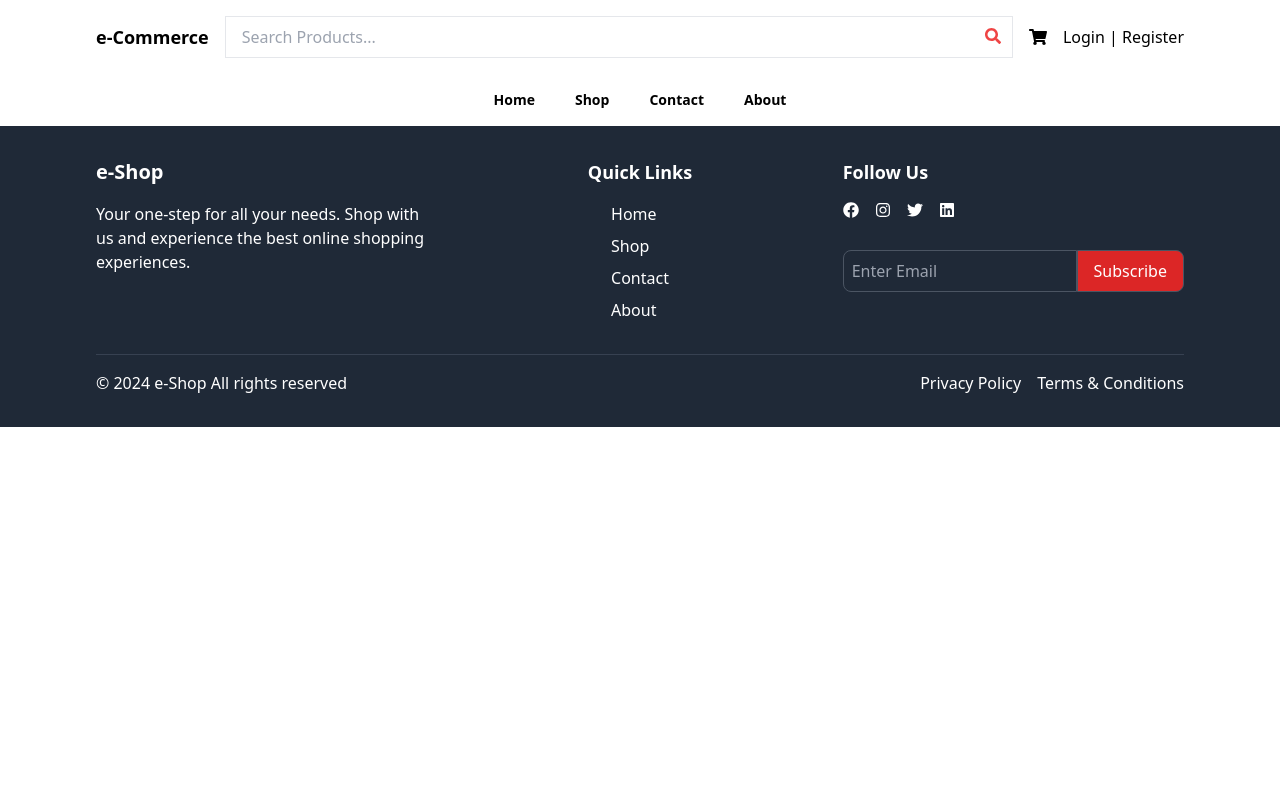
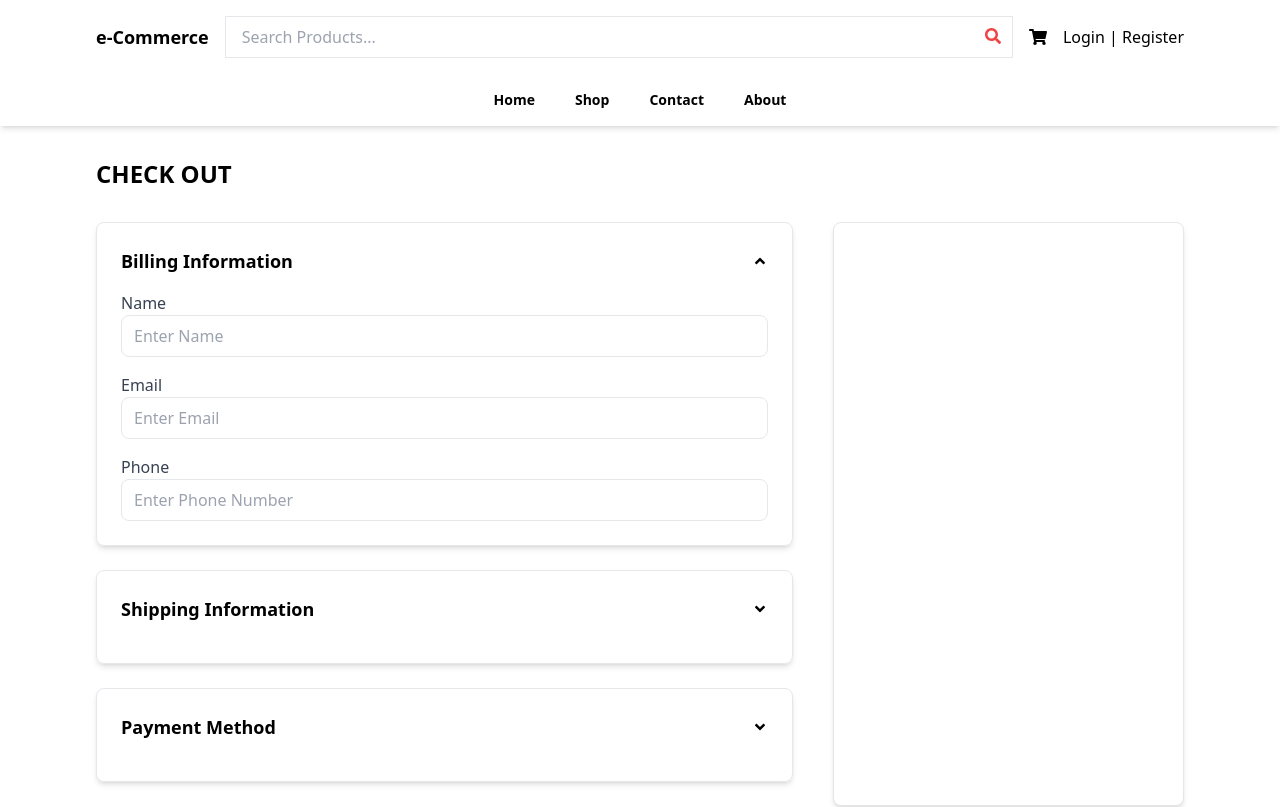
Before and after one commit to singhvijay031/e-commerce-frontend, a React (Vite) app: page /checkout in a window 1280 px wide. Shown: the top 807 px of the page. Built offline with nearby package versions, Linux system fonts and the light colour scheme.

Commit message:
added checkout functionality

```diff
--- a/src/App.jsx
+++ b/src/App.jsx
@@ -4,6 +4,7 @@ import Footer from "./components/Footer";
 import Home from "./pages/Home";
 import Shop from "./pages/Shop";
 import Cart from "./pages/Cart";
+import CheckOut from "./pages/CheckOut";
 
 function App() {
   return (
@@ -13,6 +14,7 @@ function App() {
         <Route path="/" element={<Home />}></Route>
         <Route path="/shop" element={<Shop />}></Route>
         <Route path="/cart" element={<Cart />}></Route>
+        <Route path="/checkout" element={<CheckOut />}></Route>
       </Routes>
       <Footer />
     </BrowserRouter>
--- a/src/pages/Cart.jsx
+++ b/src/pages/Cart.jsx
@@ -9,12 +9,14 @@ import {
   increaseQuantity,
   removeFromCart,
 } from "../redux/CartSlice";
+import { useNavigate } from "react-router-dom";
 
 const Cart = () => {
   const cart = useSelector((state) => state.cart);
   const [address, setAddress] = useState("kathmandu-32");
   const [isModelOpen, setIsModelOpen] = useState(false);
   const dispatch = useDispatch();
+  const navigate = useNavigate();
 
   return (
     <div className="container mx-auto py-8 min-h-96 px-4 md:px-16 lg:px-24">
@@ -104,7 +106,10 @@ const Cart = () => {
                 <span>Total Price:</span>
                 <span>Rs. {cart.totalPrice.toFixed(2)}</span>
               </div>
-              <button className="w-full bg-red-600 text-white py-2 hover:bg-red-800">
+              <button
+                className="w-full bg-red-600 text-white py-2 hover:bg-red-800"
+                onClick={() => navigate("/checkout")}
+              >
                 Proceed To Checkout
               </button>
             </div>
--- /dev/null
+++ b/src/pages/CheckOut.jsx
@@ -0,0 +1,183 @@
+import { useState } from "react";
+import { FaAngleDown, FaAngleUp } from "react-icons/fa";
+
+const CheckOut = () => {
+  const [billingToggle, setBillingToggle] = useState(true);
+  const [shippingToggle, setShippingToggle] = useState(false);
+  const [paymentToggle, setPaymentToggle] = useState(false);
+  const [paymentMethod, setPaymentMethod] = useState("card");
+
+  return (
+    <div className="container mx-auto py-8 min-h-96 px-4 md:px-16 lg:px-24">
+      <h3 className="text-2xl font-semibold mb-4">CHECK OUT</h3>
+      <div className="flex flex-col md:flex-row justify-between mt-8">
+        <div className="md:w-2/3">
+          <div className="border p-6 mb-6 rounded-lg shadow-md">
+            <div
+              className="flex items-center justify-between mb-4 cursor-pointer"
+              onClick={() => setBillingToggle(!billingToggle)}
+            >
+              <h3 className="text-lg font-semibold">Billing Information</h3>
+              {billingToggle ? <FaAngleUp /> : <FaAngleDown />}
+            </div>
+            <div className={`space-y-4 ${billingToggle ? "" : "hidden"}`}>
+              <div>
+                <label className="block text-gray-700">Name</label>
+                <input
+                  type="text"
+                  name="name"
+                  placeholder="Enter Name"
+                  className="w-full px-3 py-2 border rounded-lg"
+                />
+              </div>
+              <div>
+                <label className="block text-gray-700">Email</label>
+                <input
+                  type="email"
+                  name="email"
+                  placeholder="Enter Email"
+                  className="w-full px-3 py-2 border rounded-lg"
+                />
+              </div>
+              <div>
+                <label className="block text-gray-700">Phone</label>
+                <input
+                  type="text"
+                  name="phone"
+                  placeholder="Enter Phone Number"
+                  className="w-full px-3 py-2 border rounded-lg"
+                />
+              </div>
+            </div>
+          </div>
+
+          <div className="border p-6 mb-6 rounded-lg shadow-md">
+            <div
+              className="flex items-center justify-between mb-4 cursor-pointer"
+              onClick={() => setShippingToggle(!shippingToggle)}
+            >
+              <h3 className="text-lg font-semibold">Shipping Information</h3>
+              {shippingToggle ? <FaAngleUp /> : <FaAngleDown />}
+            </div>
+            <div className={`space-y-4 ${shippingToggle ? "" : "hidden"}`}>
+              <div>
+                <label className="block text-gray-700">Address</label>
+                <input
+                  type="text"
+                  name="address"
+                  placeholder="Enter Address"
+                  className="w-full px-3 py-2 border rounded-lg"
+                />
+              </div>
+              <div>
+                <label className="block text-gray-700">City</label>
+                <input
+                  type="text"
+                  name="city"
+                  placeholder="Enter City Name"
+                  className="w-full px-3 py-2 border rounded-lg"
+                />
+              </div>
+              <div>
+                <label className="block text-gray-700">Zip Code</label>
+                <input
+                  type="text"
+                  name="zip"
+                  placeholder="Enter Zip Code"
+                  className="w-full px-3 py-2 border rounded-lg"
+                />
+              </div>
+            </div>
+          </div>
+
+          <div className="border p-6 mb-6 rounded-lg shadow-md">
+            <div
+              className="flex items-center justify-between mb-4 cursor-pointer"
+              onClick={() => setPaymentToggle(!paymentToggle)}
+            >
+              <h3 className="text-lg font-semibold">Payment Method</h3>
+              {paymentToggle ? <FaAngleUp /> : <FaAngleDown />}
+            </div>
+            <div className={`space-y-4 ${paymentToggle ? "" : "hidden"}`}>
+              <div className="flex items-center">
+                <input
+                  type="radio"
+                  id="card"
+                  name="paymentMethod"
+                  value="card"
+                  checked={paymentMethod === "card"}
+                  onChange={() => setPaymentMethod("card")}
+                  className="mr-2"
+                />
+                <label htmlFor="card" className="text-gray-700">
+                  Credit/Debit Card
+                </label>
+              </div>
+              <div className="flex items-center">
+                <input
+                  type="radio"
+                  id="cod"
+                  name="paymentMethod"
+                  value="cod"
+                  checked={paymentMethod === "cod"}
+                  onChange={() => setPaymentMethod("cod")}
+                  className="mr-2"
+                />
+                <label htmlFor="cod" className="text-gray-700">
+                  Cash On Delivery
+                </label>
+              </div>
+
+              {paymentMethod === "card" && (
+                <>
+                  <div>
+                    <label className="block text-gray-700">Card Number</label>
+                    <input
+                      type="text"
+                      name="cardNumber"
+                      placeholder="Enter Card Number"
+                      className="w-full px-3 py-2 border rounded-lg"
+                    />
+                  </div>
+                  <div>
+                    <label className="block text-gray-700">
+                      Expiration Date
+                    </label>
+                    <input
+                      type="text"
+                      name="expirationDate"
+                      placeholder="MM/YY"
+                      className="w-full px-3 py-2 border rounded-lg"
+                    />
+                  </div>
+                  <div>
+                    <label className="block text-gray-700">CVV</label>
+                    <input
+                      type="text"
+                      name="cvv"
+                      placeholder="Enter CVV"
+                      className="w-full px-3 py-2 border rounded-lg"
+                    />
+                  </div>
+                  <div>
+                    <label className="block text-gray-700">Name on Card</label>
+                    <input
+                      type="text"
+                      name="cardName"
+                      placeholder="Enter Name on Card"
+                      className="w-full px-3 py-2 border rounded-lg"
+                    />
+                  </div>
+                </>
+              )}
+            </div>
+          </div>
+        </div>
+
+        <div className="md:w-1/3 bg-white p-8 rounded-lg shadow-md border mt-6 md:mt-0 md:ml-10"></div>
+      </div>
+    </div>
+  );
+};
+
+export default CheckOut;
```
